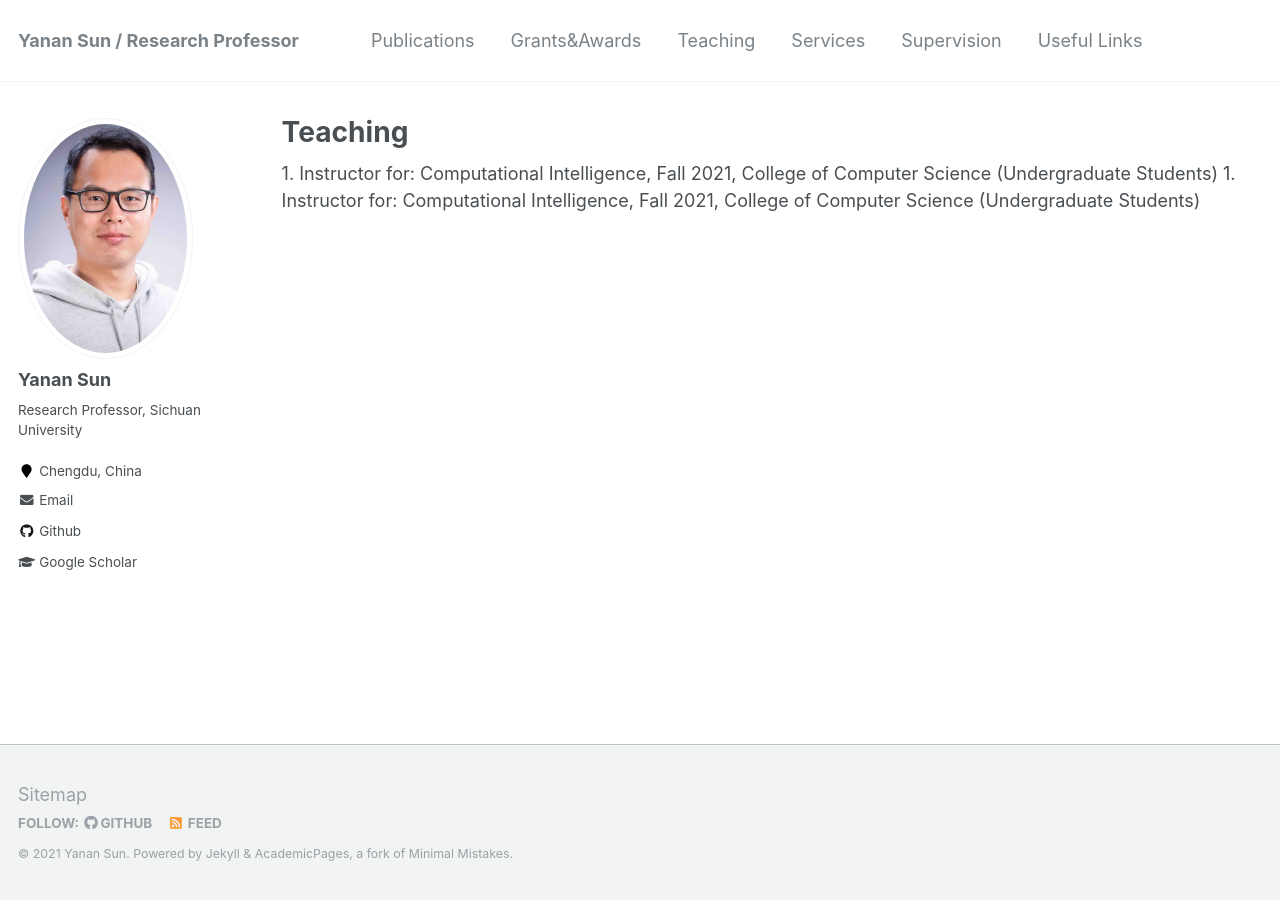
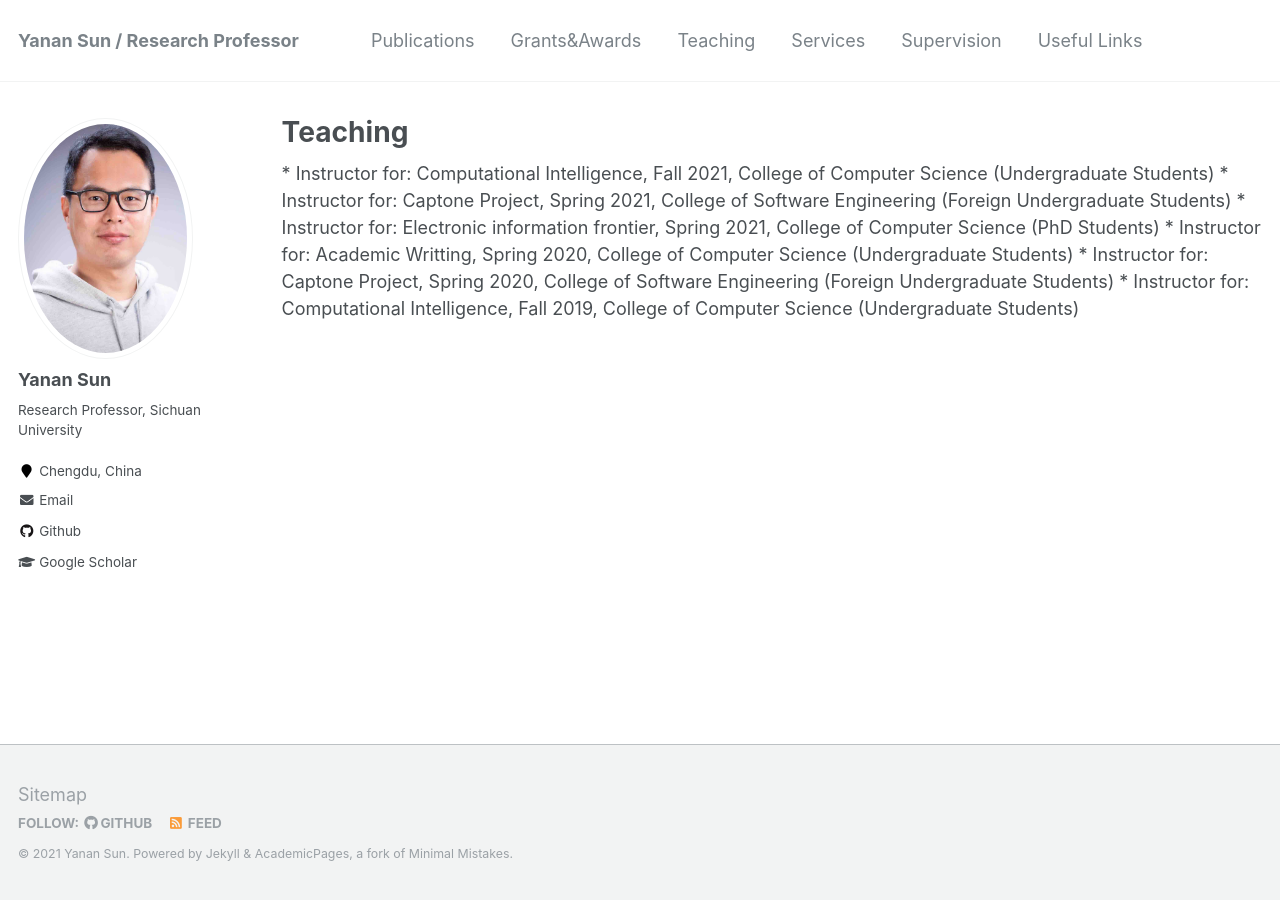
Before and after one commit to yn-sun/yn-sun.github.io, a Jekyll site: the page built from _pages/teaching.html, in a window 1280 px wide. Built offline with Jekyll 4.4.1, drawn with Linux system fonts in a browser that asks for light colours; comment, search, counter and statistics services are not loaded.

Commit message:
Update teaching.html

```diff
--- a/_pages/teaching.html
+++ b/_pages/teaching.html
@@ -6,5 +6,9 @@ author_profile: true
 ---
 
 
-1. Instructor for: Computational Intelligence, Fall 2021, College of  Computer Science (Undergraduate Students)
-1. Instructor for: Computational Intelligence, Fall 2021, College of  Computer Science (Undergraduate Students)
+* Instructor for: Computational Intelligence, Fall 2021, College of Computer Science (Undergraduate Students)
+* Instructor for: Captone Project, Spring 2021, College of Software Engineering (Foreign Undergraduate Students)
+* Instructor for: Electronic information frontier, Spring 2021, College of Computer Science (PhD Students)
+* Instructor for: Academic Writting, Spring 2020, College of Computer Science (Undergraduate Students)
+* Instructor for: Captone Project, Spring 2020, College of Software Engineering (Foreign Undergraduate Students)
+* Instructor for: Computational Intelligence, Fall 2019, College of Computer Science (Undergraduate Students)
```
